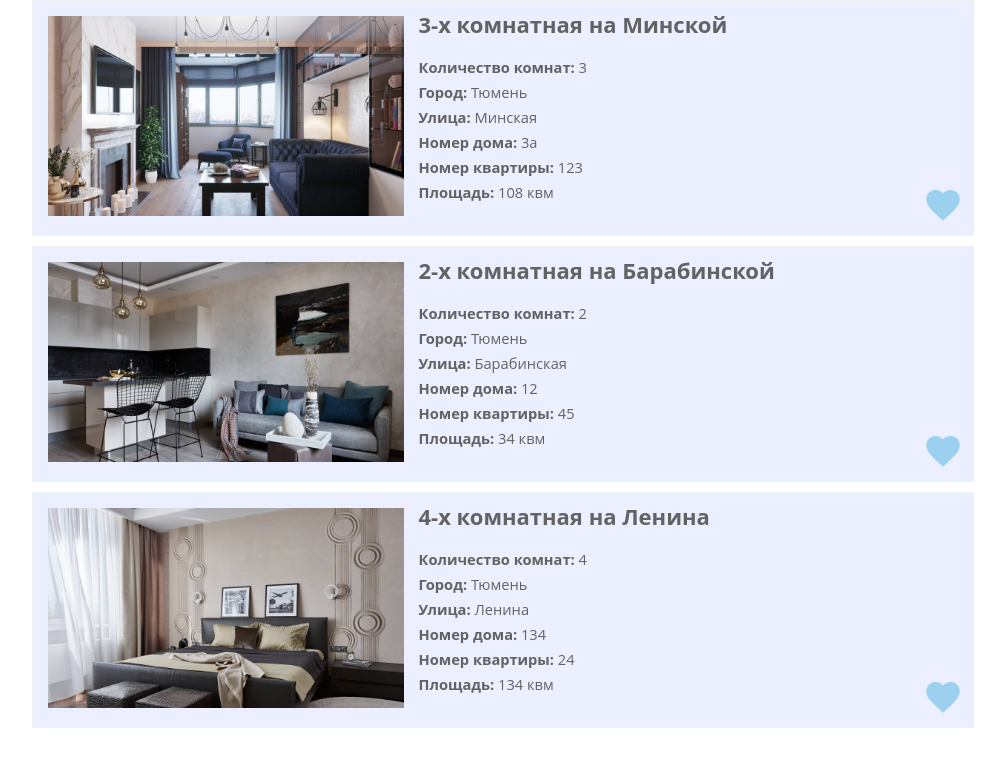
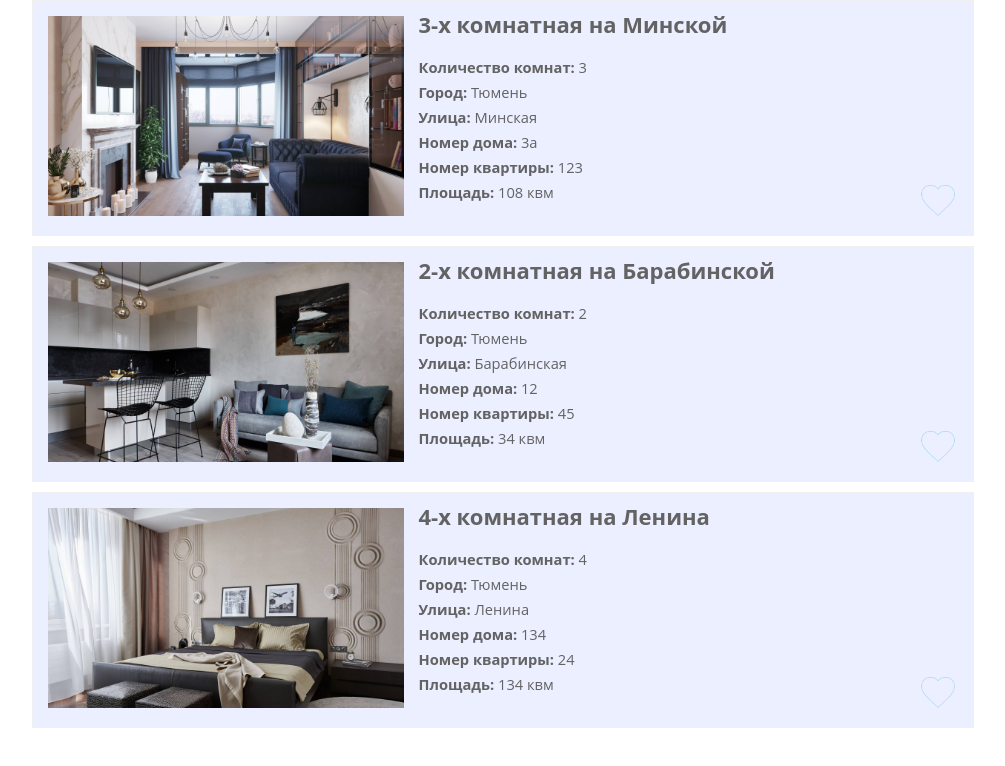
Before and after one commit to grentsva/task-for-crtweb, a React (Create React App) app: page / in a window 1280 px wide. Shown: the top 766 px of the page, without its empty margins (137-1142 px from the left). Built offline with nearby package versions, Linux system fonts and the light colour scheme.

Commit message:
Add component Favorite.jsx

```diff
--- /dev/null
+++ b/src/components/Favorite/Favorite.jsx
@@ -0,0 +1,33 @@
+import React from "react";
+import style from "./Favorite.module.css";
+
+class Favorite extends React.Component {
+  constructor(props) {
+    super(props);
+    this.state = { isFavorite: false };
+
+    this.handleClick = this.handleClick.bind(this);
+  }
+
+  handleClick() {
+    this.setState((state) => ({
+      isFavorite: !state.isFavorite,
+    }));
+  }
+
+  render() {
+    return (
+      <div>
+        <div onClick={this.handleClick}>
+          {this.state.isFavorite ? (
+            <img className={style.like} src="./img/like.png" alt="" />
+          ) : (
+            <img className={style.like} src="./img/unlike.png" alt="" />
+          )}
+        </div>
+      </div>
+    );
+  }
+}
+
+export default Favorite;
--- /dev/null
+++ b/src/components/Favorite/Favorite.module.css
@@ -0,0 +1,10 @@
+.like {
+  position: absolute;
+  bottom: 10px;
+  right: 10px;
+  background-position: center;
+  background-repeat: no-repeat;
+  background-size: contain;
+  width: 40px;
+  height: 40px;
+}
--- a/src/components/Rooms/Rooms.jsx
+++ b/src/components/Rooms/Rooms.jsx
@@ -1,10 +1,7 @@
 import React from "react";
 import style from "./Rooms.module.css";
 import data from "../../entities.json";
-
-const like = () => {
-  console.log("allo");
-};
+import Favorite from "../Favorite/Favorite";
 
 const Rooms = () => {
   return (
@@ -48,7 +45,7 @@ const Rooms = () => {
                     </div>
                   </div>
                 </div>
-                <div className={style.like} onClick={like}></div>
+                <Favorite />
               </div>
             );
           })}
--- a/src/components/Rooms/Rooms.module.css
+++ b/src/components/Rooms/Rooms.module.css
@@ -29,18 +29,6 @@ img {
 
 .description div {
   margin: 5px 0;
-}
-
-.like {
-  position: absolute;
-  bottom: 10px;
-  right: 10px;
-  background-image: url(./like.png);
-  background-position: center;
-  background-repeat: no-repeat;
-  background-size: contain;
-  width: 40px;
-  height: 40px;
 }
 
 @media (max-width: 950px) {
```
Also changed, not shown: public/img/like.png (renamed from src/components/Rooms/like.png), public/img/unlike.png (added).
